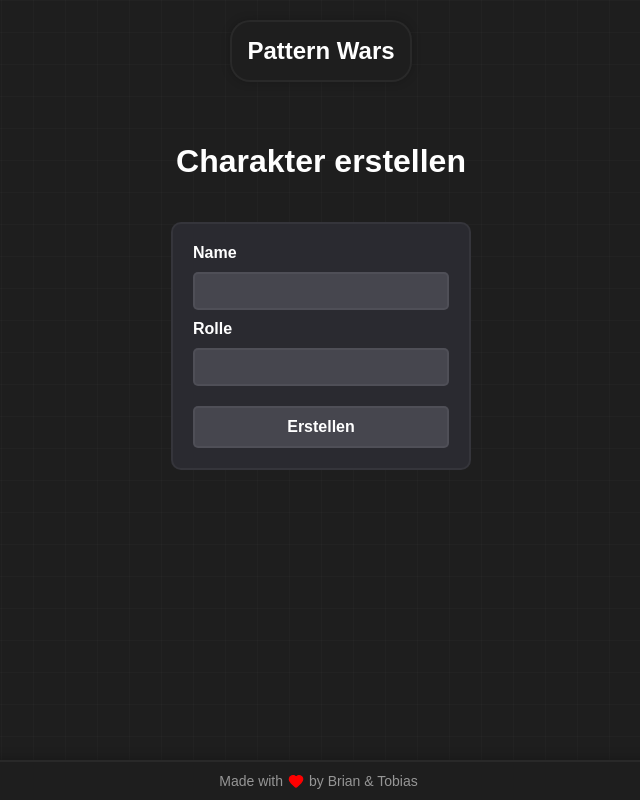
After one commit to brianzfs/patternwars, a Flask app: template templates/create-character.html in a window 1280 px wide. The commit adds this page. Shown: the whole page, without its empty margins (319-959 px from the left). Run offline with Flask 3, Linux system fonts and the light colour scheme; the template is opened without the code that fills it, so the values that code supplies are empty.

Commit message:
feat: create characters

```diff
--- a/app.py
+++ b/app.py
@@ -78,3 +78,28 @@ def characters():
     if not is_logged_in():
         return redirect(url_for("login"))
     return render_template("characters.html")
+
+
+@app.route("/create-character", methods=["GET"])
+def create_character():
+    if not is_logged_in():
+        return redirect(url_for("login"))
+    return render_template("create-character.html")
+
+
+@app.route("/create-character", methods=["POST"])
+def create_character_post():
+    if not is_logged_in():
+        return redirect(url_for("login"))
+
+    name = request.form.get("name", "")
+    role = request.form.get("role", "")
+
+    if not name or not role:
+        return render_template(
+            "create-character.html",
+            error="Bitte gib einen Namen und eine Rolle ein."
+        )
+
+    current_user().characters.append(Character(name, role))
+    return redirect(url_for("characters"))
--- a/static/main.css
+++ b/static/main.css
@@ -81,6 +81,14 @@ body {
     color: var(--accent-color);
 }
 
+#nav-container a.active:hover {
+    color: var(--text-color);
+}
+
+#nav-container a.active {
+    background-color: var(--accent-color);
+}
+
 .profile-menu {
     position: relative;
 }
@@ -121,14 +129,69 @@ body {
     box-shadow: 0 4px 14px var(--shadow-color);
 }
 
-.profile-dropdown form {
-    margin: 0;
+form {
+    display: flex;
+    flex-direction: column;
+    gap: 10px;
+    width: 300px;
+    padding: 20px;
+    box-sizing: border-box;
+    background-color: var(--secondary-color);
+    border: 2px solid var(--border-color);
+    border-radius: 10px;
 }
 
+form label {
+    font-weight: bold;
+}
+
+form input,
+form select,
+form textarea {
+    padding: 8px;
+    border: 2px solid var(--border-color);
+    border-radius: 5px;
+    outline: none;
+    background-color: var(--tertiary-color);
+    color: var(--text-color);
+    font: inherit;
+}
+
+form input:focus,
+form select:focus,
+form textarea:focus {
+    border-color: var(--accent-color);
+}
+
+form button {
+    padding: 10px;
+    margin-top: 10px;
+    border: 2px solid var(--border-color);
+    border-radius: 5px;
+    background-color: var(--tertiary-color);
+    color: var(--text-color);
+    cursor: pointer;
+    font-size: 16px;
+    font-weight: bold;
+}
+
+form button:hover {
+    background-color: var(--accent-color);
+    opacity: 0.9;
+}
+
+.profile-dropdown form {
+    width: auto;
+    padding: 0;
+    background: transparent;
+    border: 0;
+    border-radius: 0;
+}
 .profile-dropdown button {
     width: 100%;
     padding: 9px 12px;
     border: 0;
+    margin: 0;
     border-radius: 8px;
     background: transparent;
     color: var(--text-color);
@@ -169,46 +232,10 @@ body {
     width: 100%;
     padding: 20px;
     box-sizing: border-box;
+
+    margin-bottom: 30px;
 }
 
-#login-form {
-    display: flex;
-    flex-direction: column;
-    gap: 10px;
-    width: 300px;
-    padding: 20px;
-    background-color: var(--secondary-color);
-    border-radius: 10px;
-    border: 2px solid var(--border-color);
-}
-
-#login-form label {
-    font-weight: bold;
-}
-
-#login-form input {
-    padding: 8px;
-    margin-top: 5px;
-    border: none;
-    border-radius: 5px;
-    background-color: var(--tertiary-color);
-    border: 2px solid var(--border-color);
-    outline: none;
-    color: var(--text-color);
-}
-
-#login-form button {
-    padding: 10px;
-    margin-top: 10px;
-    border: none;
-    border-radius: 5px;
-    background-color: var(--tertiary-color);
-    border: 2px solid var(--border-color);
-    color: var(--text-color);
-    cursor: pointer;
-    font-size: 16px;
-    font-weight: bold;
-}
 
 .error-message {
     display: flex;
@@ -218,11 +245,6 @@ body {
     font-size: 18px;
 }
 
-#login-form button:hover {
-    background-color: var(--accent-color);
-    opacity: 0.9;
-}
-
 .bold{
     font-weight: bold;
 }
@@ -230,6 +252,7 @@ body {
 .accent{
     color: var(--accent-color);
 }
+
 
 
 #home-cards {
--- a/templates/base.html
+++ b/templates/base.html
@@ -17,42 +17,24 @@
         {% if is_logged_in() %}
 
             <nav>
-                    <a href="/"
-                       class="{% if request.endpoint == 'home' %}active{% endif %}"
-                       title="Home"
-                       aria-label="Home">
+                <a href="/" class="{% if request.endpoint == 'home' %}active{% endif %}" title="Home" aria-label="Home">
 
-                        <svg xmlns="http://www.w3.org/2000/svg"
-                             width="28"
-                             height="28"
-                             viewBox="0 0 24 24"
-                             fill="none"
-                             stroke="currentColor"
-                             stroke-width="2"
-                             stroke-linecap="round"
-                             stroke-linejoin="round"
+                    <svg xmlns="http://www.w3.org/2000/svg" width="28" height="28" viewBox="0 0 24 24" fill="none"
+                        stroke="currentColor" stroke-width="2" stroke-linecap="round" stroke-linejoin="round"
                         class="lucide lucide-house preview-icon">
                         <path d="M15 21v-8a1 1 0 0 0-1-1h-4a1 1 0 0 0-1 1v8" />
-                            <path d="M3 10a2 2 0 0 1 .709-1.528l7-6a2 2 0 0 1 2.582 0l7 6A2 2 0 0 1 21 10v9a2 2 0 0 1-2 2H5a2 2 0 0 1-2-2z" />
+                        <path
+                            d="M3 10a2 2 0 0 1 .709-1.528l7-6a2 2 0 0 1 2.582 0l7 6A2 2 0 0 1 21 10v9a2 2 0 0 1-2 2H5a2 2 0 0 1-2-2z" />
                     </svg>
 
                 </a>
 
 
-                    <a href="/characters"
-                       class="{% if request.endpoint == 'characters' %}active{% endif %}"
-                       title="Characters"
+                <a href="/characters" class="{% if request.endpoint == 'characters' %}active{% endif %}" title="Characters"
                     aria-label="Characters">
 
-                        <svg xmlns="http://www.w3.org/2000/svg"
-                             width="28"
-                             height="28"
-                             viewBox="0 0 24 24"
-                             fill="none"
-                             stroke="currentColor"
-                             stroke-width="2"
-                             stroke-linecap="round"
-                             stroke-linejoin="round"
+                    <svg xmlns="http://www.w3.org/2000/svg" width="28" height="28" viewBox="0 0 24 24" fill="none"
+                        stroke="currentColor" stroke-width="2" stroke-linecap="round" stroke-linejoin="round"
                         class="lucide lucide-sword preview-icon">
                         <path d="m11 19-6-6" />
                         <path d="m5 21-2-2" />
@@ -62,16 +44,25 @@
 
                 </a>
 
+
+                <a href="/create-character" class="{% if request.endpoint == 'create_character' %}active{% endif %}"
+                    title="Create Character" aria-label="Create Character">
+
+                    <svg xmlns="http://www.w3.org/2000/svg" width="24" height="24" viewBox="0 0 24 24" fill="none"
+                        stroke="currentColor" stroke-width="2" stroke-linecap="round" stroke-linejoin="round"
+                        class="lucide lucide-plus preview-icon">
+                        <path d="M5 12h14" />
+                        <path d="M12 5v14" />
+                    </svg>
+
+                </a>
+
             </nav>
 
-                <details class="profile-menu"
-                         title="Profile"
-                         aria-label="Profile"
-                         role="button">
+            <details class="profile-menu" title="Profile" aria-label="Profile" role="button">
 
                 <summary aria-label="Profile Menu">
-                        <img src="{{ url_for('static', filename='profile_picture.png') }}"
-                             alt="Profilbild"
+                    <img src="{{ url_for('static', filename='profile_picture.png') }}" alt="Profilbild"
                         class="profile-picture">
                 </summary>
 
@@ -94,17 +85,10 @@
 
         <span>Made with</span>
 
-            <svg xmlns="http://www.w3.org/2000/svg"
-                 width="16"
-                 height="16"
-                 viewBox="0 0 24 24"
-                 fill="red"
-                 stroke="red"
-                 stroke-width="2"
-                 stroke-linecap="round"
-                 stroke-linejoin="round"
-                 class="lucide lucide-heart preview-icon">
-                <path d="M2 9.5a5.5 5.5 0 0 1 9.591-3.676.56.56 0 0 0 .818 0A5.49 5.49 0 0 1 22 9.5c0 2.29-1.5 4-3 5.5l-5.492 5.313a2 2 0 0 1-3 .019L5 15c-1.5-1.5-3-3.2-3-5.5" />
+        <svg xmlns="http://www.w3.org/2000/svg" width="16" height="16" viewBox="0 0 24 24" fill="red" stroke="red"
+            stroke-width="2" stroke-linecap="round" stroke-linejoin="round" class="lucide lucide-heart preview-icon">
+            <path
+                d="M2 9.5a5.5 5.5 0 0 1 9.591-3.676.56.56 0 0 0 .818 0A5.49 5.49 0 0 1 22 9.5c0 2.29-1.5 4-3 5.5l-5.492 5.313a2 2 0 0 1-3 .019L5 15c-1.5-1.5-3-3.2-3-5.5" />
 
         </svg>by Brian & Tobias
         </p>
--- /dev/null
+++ b/templates/create-character.html
@@ -0,0 +1,17 @@
+{% extends "base.html" %}
+
+{% block content %}
+
+    <h1>Charakter erstellen</h1>
+
+    <form id="character-form" action="{{ url_for('create_character') }}" method="post">
+        <label for="name">Name</label>
+        <input type="text" id="name" name="name" required>
+
+        <label for="role">Rolle</label>
+        <input type="text" id="role" name="role" required>
+
+        <button type="submit">Erstellen</button>
+    </form>
+
+{% endblock %}
--- a/templates/login.html
+++ b/templates/login.html
@@ -24,7 +24,6 @@
             </div>
         {% endif %}
 
-
         <label for="username">Username</label>
         <input type="text" id="username" autocomplete="off" name="username" required>
 
```
Lines whose indentation alone changed are shown as unchanged.
